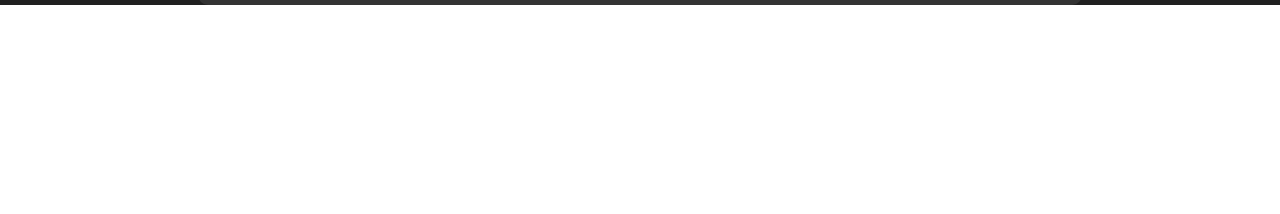
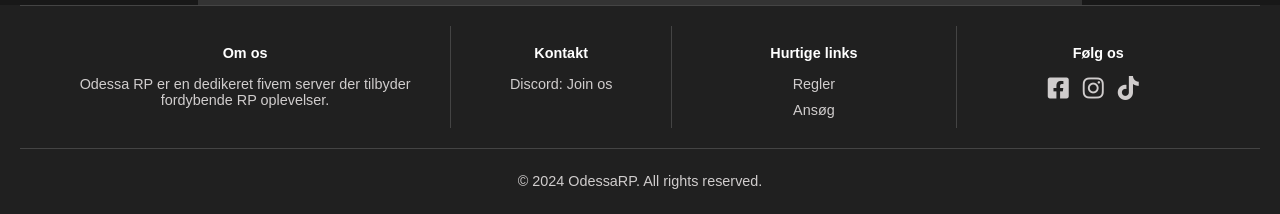
Before and after one commit to TURR3T5/TURR3T5.github.io, a website: page sites/apply.html in a window 1280 px wide. Shown: the part 700-914 px from the top of the page. Before the commit the page ends 800 px from the top, so only its background shows below. Drawn offline with Linux system fonts and the light colour scheme; no server answers; files whose address does not match are found by name; a web font is replaced by a local one.

Commit message:
Added footer - modified bg color

```diff
--- a/sites/apply.html
+++ b/sites/apply.html
@@ -59,6 +59,36 @@
             </div>
         </div>
     </main>
+
+    <footer>
+        <div class="footer-container">
+            <div class="footer-section about-us">
+                <h4>Om os</h4>
+                <p>Odessa RP er en dedikeret fivem server der tilbyder fordybende RP oplevelser.</p>
+            </div>
+            <div class="footer-section contact">
+                <h4>Kontakt</h4>
+                <a href="https://discord.gg/odessarp">Discord: Join os</a>
+            </div>
+            <div class="footer-section">
+                <h4>Hurtige links</h4>
+                <ul>
+                    <li><a href="/rules.html">Regler</a></li>
+                    <li><a href="/apply.html">Ansøg</a></li>
+                </ul>
+            </div>
+            <div class="footer-section folg-os">
+                <h4>Følg os</h4>
+                <a href="https://www.facebook.com/odessarp"><i class="fab fa-facebook-square"></i></a>
+                <a href="https://www.instagram.com/odessarp_2.0/"><i class="fab fa-instagram"></i></a>
+                <a href="https://www.tiktok.com/@odessarp"><i class="fab fa-tiktok"></i></a>
+            </div>
+        </div>
+        <div class="footer-bottom">
+            <p>© 2024 OdessaRP. All rights reserved.</p>
+        </div>
+    </footer>
+
     <script src="script.js"></script>
 </body>
 </html>
--- a/styles.css
+++ b/styles.css
@@ -126,7 +126,7 @@ nav a:hover {
 }
 
 .main-content {
-    background-color: #202020;
+    background-color: #181818;
     color: #d0cdcd;
 }
 
@@ -225,8 +225,6 @@ nav a:hover {
 .content-container {
     background-color: #333;
     padding: 10px;
-    border-bottom-left-radius: 10px;
-    border-bottom-right-radius: 10px;
     color: #fff;
     max-width: 864px;
     margin: 0px auto;
@@ -357,3 +355,106 @@ nav a:hover {
 *::-webkit-scrollbar {
     width: 0px;
 }
+
+footer {
+    background-color: #202020;
+    color: #d0cdcd;
+    font-size: 0.9rem;
+}
+
+.footer-container {
+    display: flex;
+    justify-content: space-around;
+    align-items: top;
+    max-width: 1200px;
+    margin: 0 auto;
+    padding: 20px;
+    border-bottom: 1px solid #444;
+    border-top: 1px solid #444;
+}
+
+.footer-section {
+    flex: 1;
+    text-align: center;
+    padding: 0 15px;
+    border-right: 1px solid #444;
+}
+
+.footer-section:last-child {
+    border-right: none;
+}
+
+.about-us {
+    flex: 1.5; /* More space for About Us */
+}
+
+.contact {
+    flex: 0.75; /* Less space for Contact */
+}
+
+.footer-section h4 {
+    color: #fff;
+    margin-bottom: 15px;
+    text-align: center;
+}
+
+.footer-section p, .footer-section ul {
+    margin: 0;
+    padding: 0;
+    list-style: none;
+}
+
+.footer-section i {
+    font-size: 1.5rem;
+    color: #d0cdcd;
+    margin-right: 10px;
+}
+
+.footer-section a {
+    display: inline-flex;
+    align-items: center;
+    color: #d0cdcd;
+    text-decoration: none;
+    transition: color 0.3s ease;
+}
+
+.footer-section a:hover {
+    color: #fff;
+}
+
+.footer-section ul li {
+    margin-bottom: 10px;
+    text-align: center;
+}
+
+.footer-section i:hover {
+    color: #fff;
+}
+
+.footer-bottom {
+    text-align: center;
+    padding: 10px 0;
+}
+
+@media (max-width: 768px) {
+    .footer-container {
+        flex-direction: column;
+        align-items: center;
+        border-bottom: none;
+    }
+
+    .footer-section {
+        width: 100%;
+        margin-bottom: 20px;
+        border-right: none;
+        border-bottom: 1px solid #444;
+    }
+
+    .footer-section:last-child {
+        border-bottom: none;
+    }
+
+    .footer-bottom {
+        padding-top: 0;
+    }
+}
```
Also changed, not shown: index.html (+29 -0 lines), sites/rules.html (+29 -0 lines).
